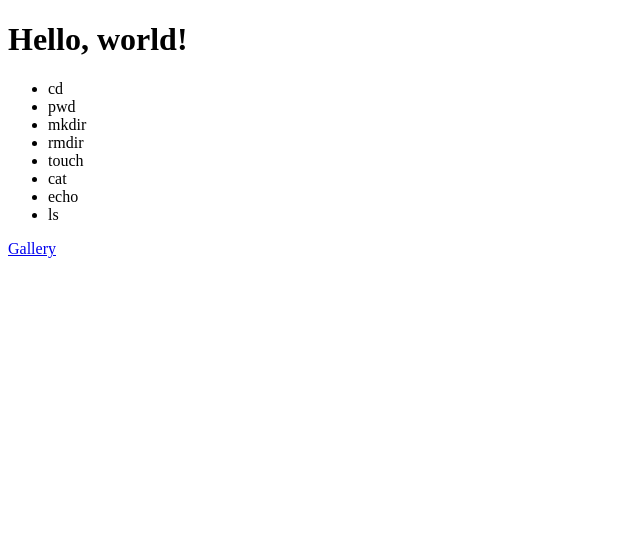
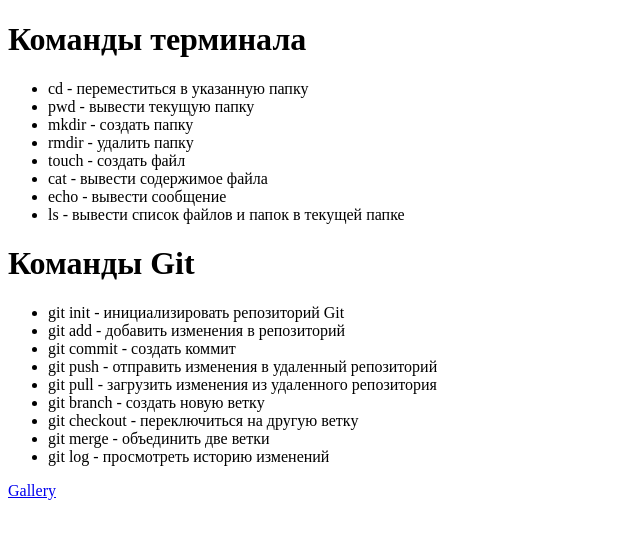
Before and after one commit to Tehnovadim/Hillel, a plain HTML site: page index.html in a window 1280 px wide. Shown: the whole page, without its empty margins (0-640 px from the left). Drawn offline with Linux system fonts and the light colour scheme.

Commit message:
index.html

```diff
--- a/index.html
+++ b/index.html
@@ -4,16 +4,28 @@
   <title>Hello, world!</title>
 </head>
 <body>
-  <h1>Hello, world!</h1>
+  <h1>Команды терминала</h1>
   <ul>
-    <li>cd</li>
-    <li>pwd</li>
-    <li>mkdir</li>
-    <li>rmdir</li>
-    <li>touch</li>
-    <li>cat</li>
-    <li>echo</li>
-    <li>ls</li>
+    <li>cd - переместиться в указанную папку</li>
+    <li>pwd - вывести текущую папку</li>
+    <li>mkdir - создать папку</li>
+    <li>rmdir - удалить папку</li>
+    <li>touch - создать файл</li>
+    <li>cat - вывести содержимое файла</li>
+    <li>echo - вывести сообщение</li>
+    <li>ls - вывести список файлов и папок в текущей папке</li>
+  </ul>
+  <h1>Команды Git</h1>
+  <ul>
+    <li>git init - инициализировать репозиторий Git</li>
+    <li>git add - добавить изменения в репозиторий</li>
+    <li>git commit - создать коммит</li>
+    <li>git push - отправить изменения в удаленный репозиторий</li>
+    <li>git pull - загрузить изменения из удаленного репозитория</li>
+    <li>git branch - создать новую ветку</li>
+    <li>git checkout - переключиться на другую ветку</li>
+    <li>git merge - объединить две ветки</li>
+    <li>git log - просмотреть историю изменений</li>
   </ul>
   <a href="gallery.html">Gallery</a>
 </body>
```
